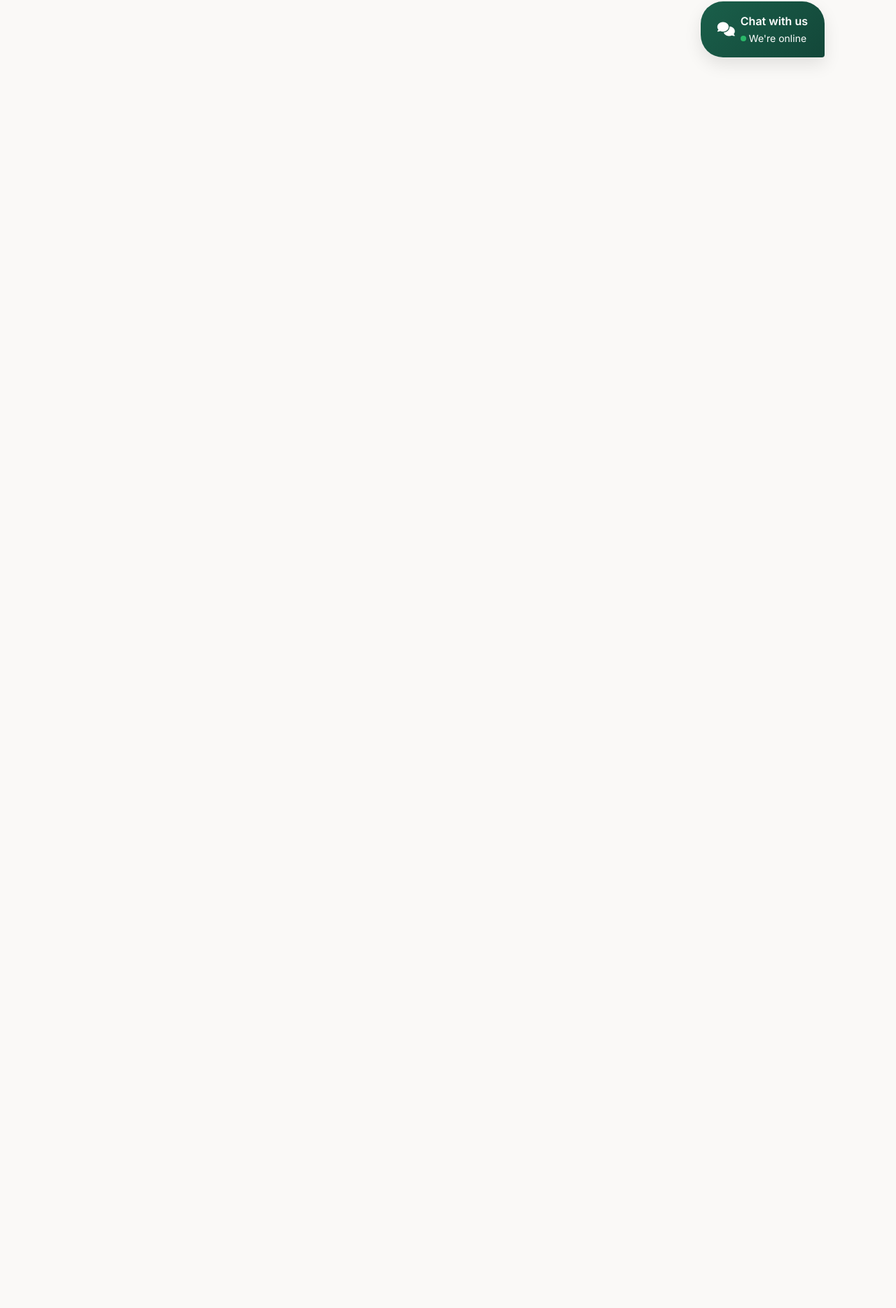
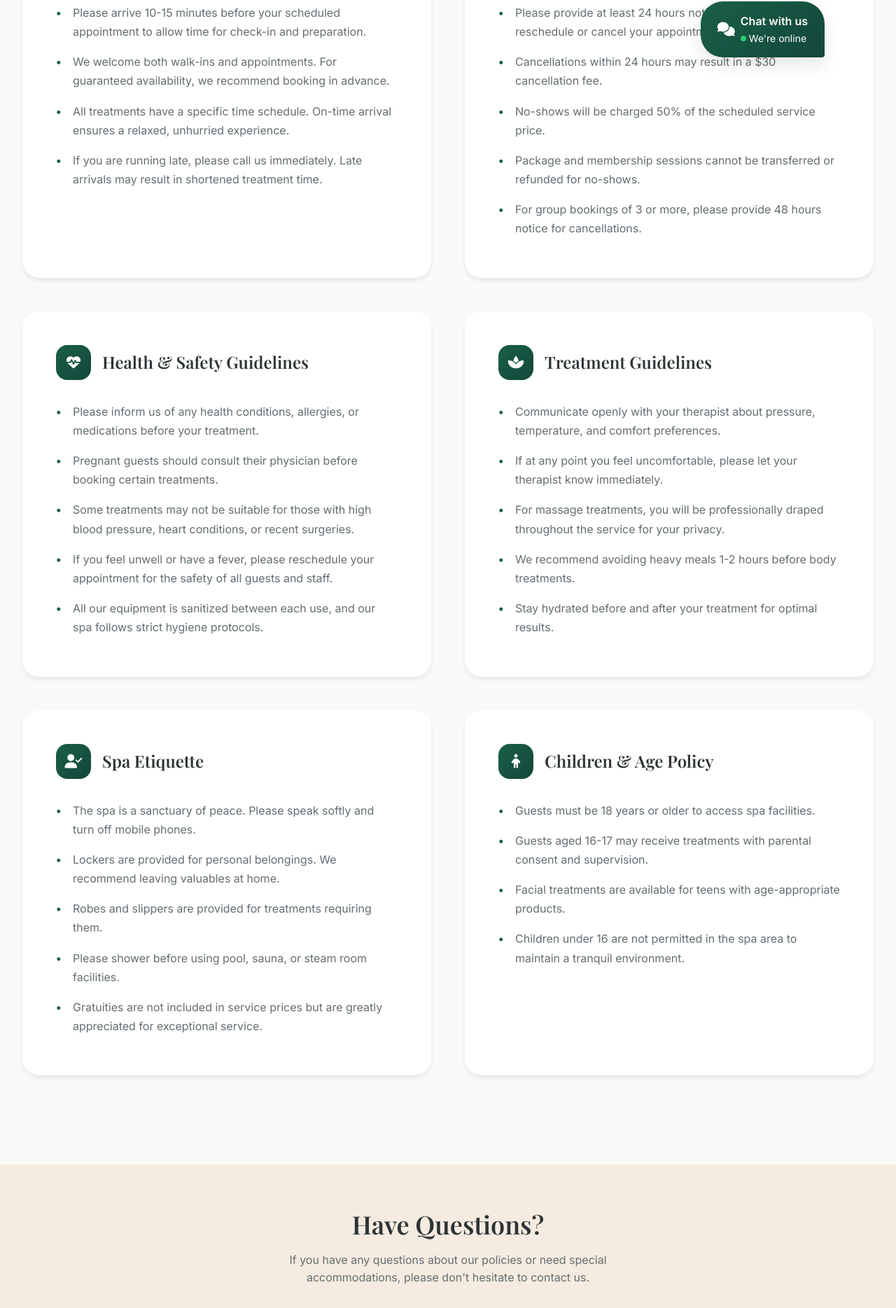
Before and after one commit to SnigdhaKumari-cloud/Spa-website, a React (Vite) app: page /spa-policies in a window 1280 px wide. Shown: the part 686-2555 px from the top of the page at 70% size. Before the commit the page ends 800 px from the top, so only its background shows below. Built offline with nearby package versions, Linux system fonts and the light colour scheme.

Commit message:
Add Spa Policies page with comprehensive policy sections

```diff
--- a/src/App.tsx
+++ b/src/App.tsx
@@ -10,6 +10,7 @@ import About from './pages/About';
 import Gallery from './pages/Gallery';
 import Contact from './pages/Contact';
 import Booking from './pages/Booking';
+import SpaPolicies from './pages/SpaPolicies';
 import './styles/main.css';
 import './styles/components.css';
 
@@ -60,6 +61,7 @@ function App(): JSX.Element {
                 <Route path="/gallery" element={<Gallery />} />
                 <Route path="/contact" element={<Contact />} />
                 <Route path="/booking" element={<Booking />} />
+                <Route path="/spa-policies" element={<SpaPolicies />} />
             </Routes>
             <Footer />
             <LiveChat />
--- a/src/components/Navbar.tsx
+++ b/src/components/Navbar.tsx
@@ -74,6 +74,7 @@ export default function Navbar(): JSX.Element {
                     </li>
                     <li><Link to="/about" className="nav-link">About</Link></li>
                     <li><Link to="/gallery" className="nav-link">Gallery</Link></li>
+                    <li><Link to="/spa-policies" className="nav-link">Spa Policies</Link></li>
                     <li><Link to="/contact" className="nav-link">Contact</Link></li>
                     <div className="nav-cta">
                         <Link to="/booking" className="btn btn-secondary btn-sm">Book Now</Link>
--- /dev/null
+++ b/src/pages/SpaPolicies.tsx
@@ -0,0 +1,189 @@
+import { JSX } from 'react';
+import { Link } from 'react-router-dom';
+
+interface PolicySection {
+    icon: string;
+    title: string;
+    content: string[];
+}
+
+const policies: PolicySection[] = [
+    {
+        icon: 'fa-clock',
+        title: 'Appointment Policies',
+        content: [
+            'Please arrive 10-15 minutes before your scheduled appointment to allow time for check-in and preparation.',
+            'We welcome both walk-ins and appointments. For guaranteed availability, we recommend booking in advance.',
+            'All treatments have a specific time schedule. On-time arrival ensures a relaxed, unhurried experience.',
+            'If you are running late, please call us immediately. Late arrivals may result in shortened treatment time.'
+        ]
+    },
+    {
+        icon: 'fa-calendar-times',
+        title: 'Cancellation Policy',
+        content: [
+            'Please provide at least 24 hours notice if you need to reschedule or cancel your appointment.',
+            'Cancellations within 24 hours may result in a $30 cancellation fee.',
+            'No-shows will be charged 50% of the scheduled service price.',
+            'Package and membership sessions cannot be transferred or refunded for no-shows.',
+            'For group bookings of 3 or more, please provide 48 hours notice for cancellations.'
+        ]
+    },
+    {
+        icon: 'fa-heart-pulse',
+        title: 'Health & Safety Guidelines',
+        content: [
+            'Please inform us of any health conditions, allergies, or medications before your treatment.',
+            'Pregnant guests should consult their physician before booking certain treatments.',
+            'Some treatments may not be suitable for those with high blood pressure, heart conditions, or recent surgeries.',
+            'If you feel unwell or have a fever, please reschedule your appointment for the safety of all guests and staff.',
+            'All our equipment is sanitized between each use, and our spa follows strict hygiene protocols.'
+        ]
+    },
+    {
+        icon: 'fa-spa',
+        title: 'Treatment Guidelines',
+        content: [
+            'Communicate openly with your therapist about pressure, temperature, and comfort preferences.',
+            'If at any point you feel uncomfortable, please let your therapist know immediately.',
+            'For massage treatments, you will be professionally draped throughout the service for your privacy.',
+            'We recommend avoiding heavy meals 1-2 hours before body treatments.',
+            'Stay hydrated before and after your treatment for optimal results.'
+        ]
+    },
+    {
+        icon: 'fa-user-check',
+        title: 'Spa Etiquette',
+        content: [
+            'The spa is a sanctuary of peace. Please speak softly and turn off mobile phones.',
+            'Lockers are provided for personal belongings. We recommend leaving valuables at home.',
+            'Robes and slippers are provided for treatments requiring them.',
+            'Please shower before using pool, sauna, or steam room facilities.',
+            'Gratuities are not included in service prices but are greatly appreciated for exceptional service.'
+        ]
+    },
+    {
+        icon: 'fa-child',
+        title: 'Children & Age Policy',
+        content: [
+            'Guests must be 18 years or older to access spa facilities.',
+            'Guests aged 16-17 may receive treatments with parental consent and supervision.',
+            'Facial treatments are available for teens with age-appropriate products.',
+            'Children under 16 are not permitted in the spa area to maintain a tranquil environment.'
+        ]
+    }
+];
+
+export default function SpaPolicies(): JSX.Element {
+    return (
+        <>
+            {/* Hero Section */}
+            <section style={{ padding: '180px 0 80px', background: 'var(--gradient-warm)', textAlign: 'center' }}>
+                <div className="container">
+                    <span className="subtitle">Important Information</span>
+                    <h1 style={{ marginTop: 'var(--space-sm)' }}>Spa Policies</h1>
+                    <p style={{
+                        marginTop: 'var(--space-md)',
+                        color: 'var(--color-text-light)',
+                        maxWidth: '600px',
+                        marginLeft: 'auto',
+                        marginRight: 'auto'
+                    }}>
+                        To ensure the best experience for all our guests, please take a moment to review our spa policies before your visit.
+                    </p>
+                </div>
+            </section>
+
+            {/* Policies Section */}
+            <section className="section">
+                <div className="container">
+                    <div className="grid grid-2" style={{ gap: 'var(--space-2xl)' }}>
+                        {policies.map((policy, index) => (
+                            <div
+                                key={index}
+                                className="reveal"
+                                style={{
+                                    background: 'var(--color-surface)',
+                                    borderRadius: 'var(--radius-xl)',
+                                    padding: 'var(--space-2xl)',
+                                    boxShadow: 'var(--shadow-md)',
+                                    transition: 'var(--transition-base)'
+                                }}
+                            >
+                                <div style={{
+                                    display: 'flex',
+                                    alignItems: 'center',
+                                    gap: 'var(--space-md)',
+                                    marginBottom: 'var(--space-lg)'
+                                }}>
+                                    <div style={{
+                                        width: '50px',
+                                        height: '50px',
+                                        background: 'var(--gradient-primary)',
+                                        borderRadius: 'var(--radius-lg)',
+                                        display: 'flex',
+                                        alignItems: 'center',
+                                        justifyContent: 'center',
+                                        color: 'white',
+                                        fontSize: 'var(--text-xl)'
+                                    }}>
+                                        <i className={`fas ${policy.icon}`}></i>
+                                    </div>
+                                    <h3 style={{ margin: 0 }}>{policy.title}</h3>
+                                </div>
+                                <ul style={{ listStyle: 'none', padding: 0, margin: 0 }}>
+                                    {policy.content.map((item, i) => (
+                                        <li
+                                            key={i}
+                                            style={{
+                                                padding: 'var(--space-sm) 0',
+                                                paddingLeft: 'var(--space-lg)',
+                                                position: 'relative',
+                                                color: 'var(--color-text-light)',
+                                                lineHeight: '1.7'
+                                            }}
+                                        >
+                                            <span style={{
+                                                position: 'absolute',
+                                                left: 0,
+                                                color: 'var(--color-primary)',
+                                                fontWeight: 'bold'
+                                            }}>•</span>
+                                            {item}
+                                        </li>
+                                    ))}
+                                </ul>
+                            </div>
+                        ))}
+                    </div>
+                </div>
+            </section>
+
+            {/* Contact CTA */}
+            <section style={{
+                padding: 'var(--space-3xl) 0',
+                background: 'var(--color-accent-light)',
+                textAlign: 'center'
+            }}>
+                <div className="container reveal">
+                    <h2 style={{ marginBottom: 'var(--space-md)' }}>Have Questions?</h2>
+                    <p style={{
+                        color: 'var(--color-text-light)',
+                        maxWidth: '500px',
+                        margin: '0 auto var(--space-xl)'
+                    }}>
+                        If you have any questions about our policies or need special accommodations, please don't hesitate to contact us.
+                    </p>
+                    <div style={{ display: 'flex', gap: 'var(--space-md)', justifyContent: 'center', flexWrap: 'wrap' }}>
+                        <Link to="/contact" className="btn btn-primary">
+                            <i className="fas fa-envelope"></i> Contact Us
+                        </Link>
+                        <Link to="/booking" className="btn btn-secondary">
+                            <i className="fas fa-calendar-check"></i> Book Now
+                        </Link>
+                    </div>
+                </div>
+            </section>
+        </>
+    );
+}
```
